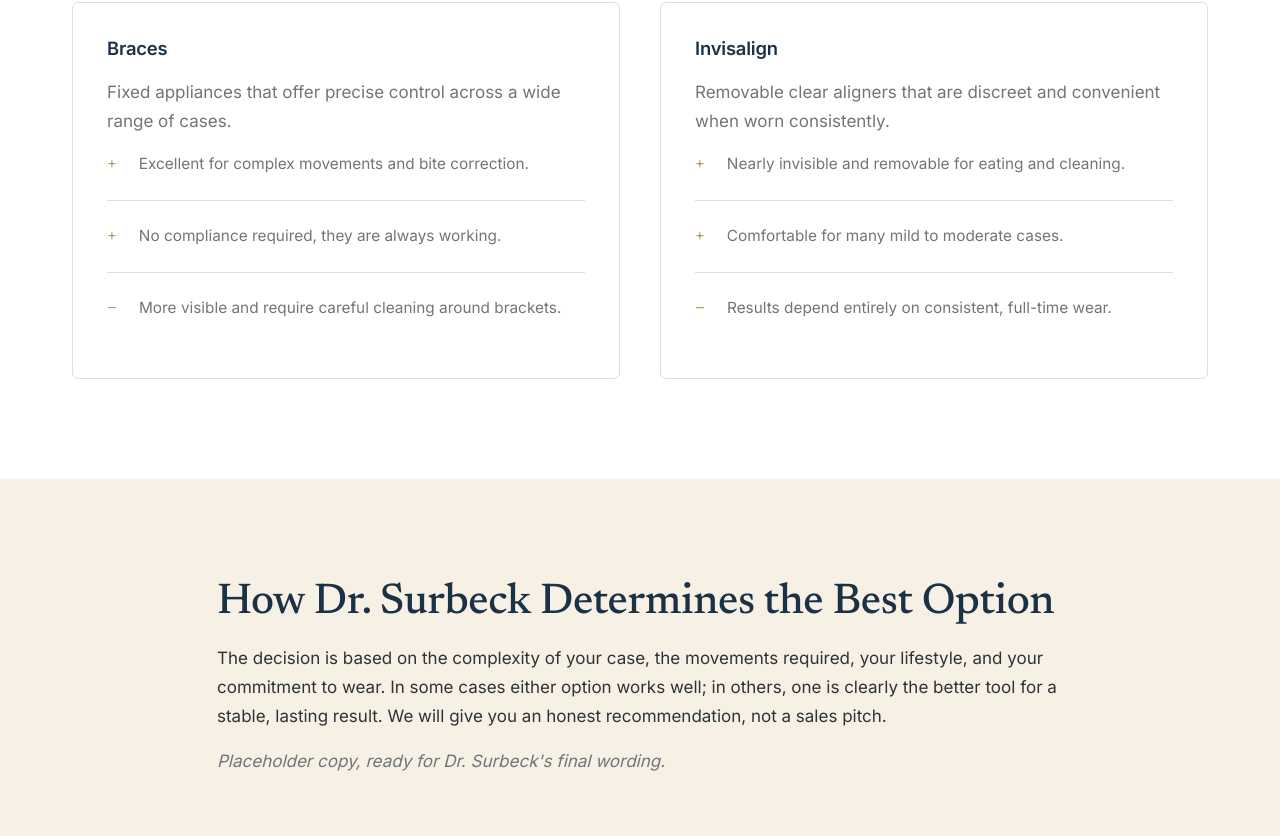
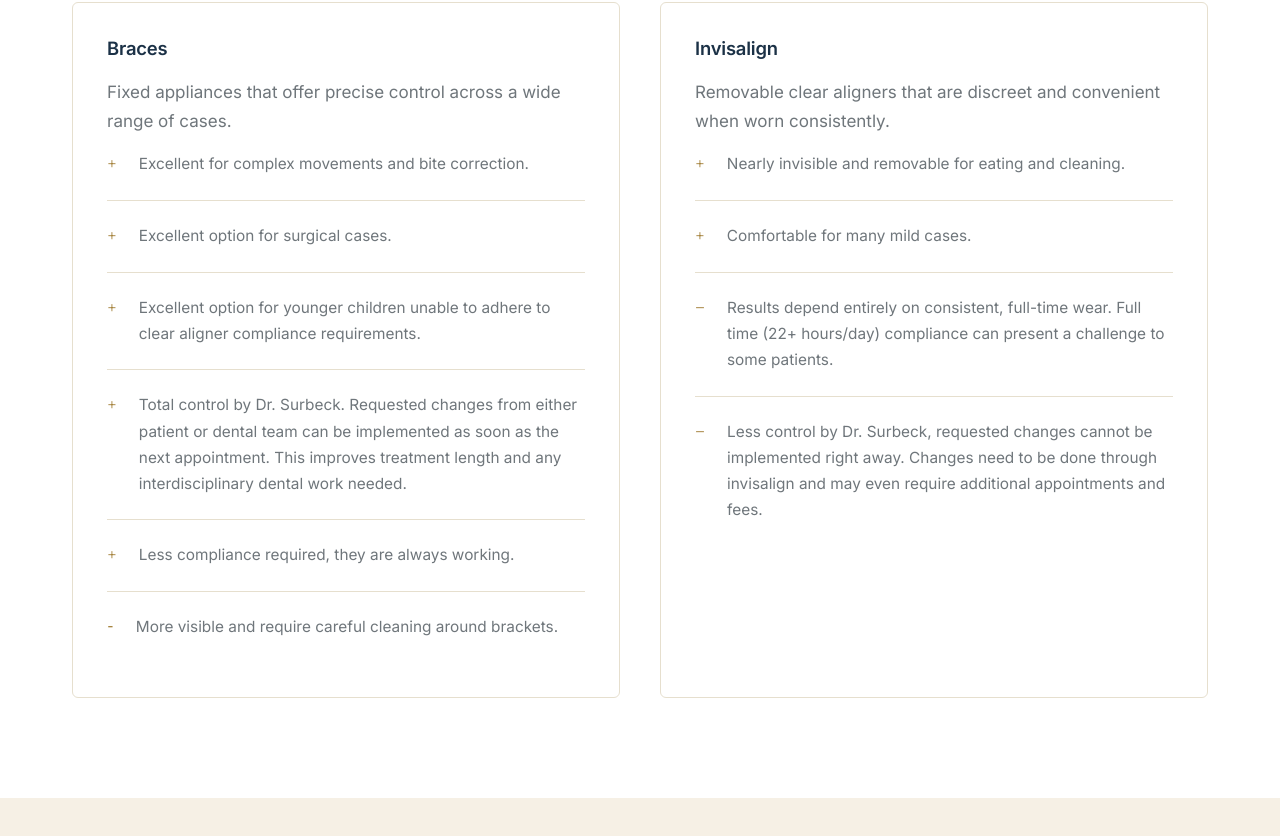
Before and after one commit to kbui041/surbeck, a React (Vite) app: page /braces-vs-invisalign in a window 1280 px wide. Shown: the part 514-1350 px from the top of the page. Built offline with nearby package versions, Linux system fonts and the light colour scheme.

Commit message:
updated braces and invisalign page

```diff
--- a/src/pages/BracesVsInvisalign.jsx
+++ b/src/pages/BracesVsInvisalign.jsx
@@ -25,8 +25,11 @@
               </p>
               <ul className="res">
                 <li><span className="rk">+</span><div><p>Excellent for complex movements and bite correction.</p></div></li>
-                <li><span className="rk">+</span><div><p>No compliance required, they are always working.</p></div></li>
-                <li><span className="rk">–</span><div><p>More visible and require careful cleaning around brackets.</p></div></li>
+                <li><span className="rk">+</span><div><p>Excellent option for surgical cases.</p></div></li>
+                <li><span className="rk">+</span><div><p>Excellent option for younger children unable to adhere to clear aligner compliance requirements.</p></div></li>
+                <li><span className="rk">+</span><div><p>Total control by Dr. Surbeck. Requested changes from either patient or dental team can be implemented as soon as the next appointment. This improves treatment length and any interdisciplinary dental work needed.</p></div></li>
+                <li><span className="rk">+</span><div><p>Less compliance required, they are always working.</p></div></li>
+                <li><span className="rk">-</span><div><p>More visible and require careful cleaning around brackets.</p></div></li>
               </ul>
             </div>
             <div className="panel">
@@ -36,8 +39,10 @@
               </p>
               <ul className="res">
                 <li><span className="rk">+</span><div><p>Nearly invisible and removable for eating and cleaning.</p></div></li>
-                <li><span className="rk">+</span><div><p>Comfortable for many mild to moderate cases.</p></div></li>
-                <li><span className="rk">–</span><div><p>Results depend entirely on consistent, full-time wear.</p></div></li>
+                <li><span className="rk">+</span><div><p>Comfortable for many mild cases.</p></div></li>
+                <li><span className="rk">–</span><div><p>Results depend entirely on consistent, full-time wear. Full time (22+ hours/day) compliance can present a challenge to some patients.</p></div></li>
+                <li><span className="rk">–</span><div><p>Less control by Dr. Surbeck, requested changes cannot be implemented right away. Changes need to be done through invisalign and may even require additional appointments and fees.</p></div></li>
+
               </ul>
             </div>
           </div>
```
